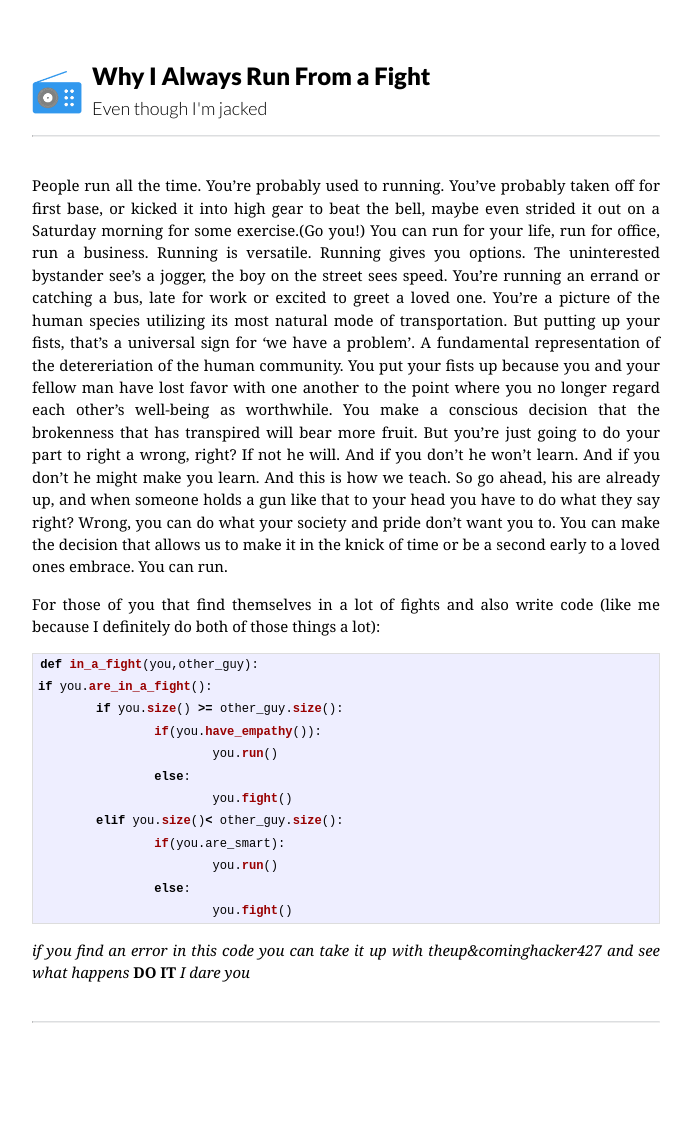
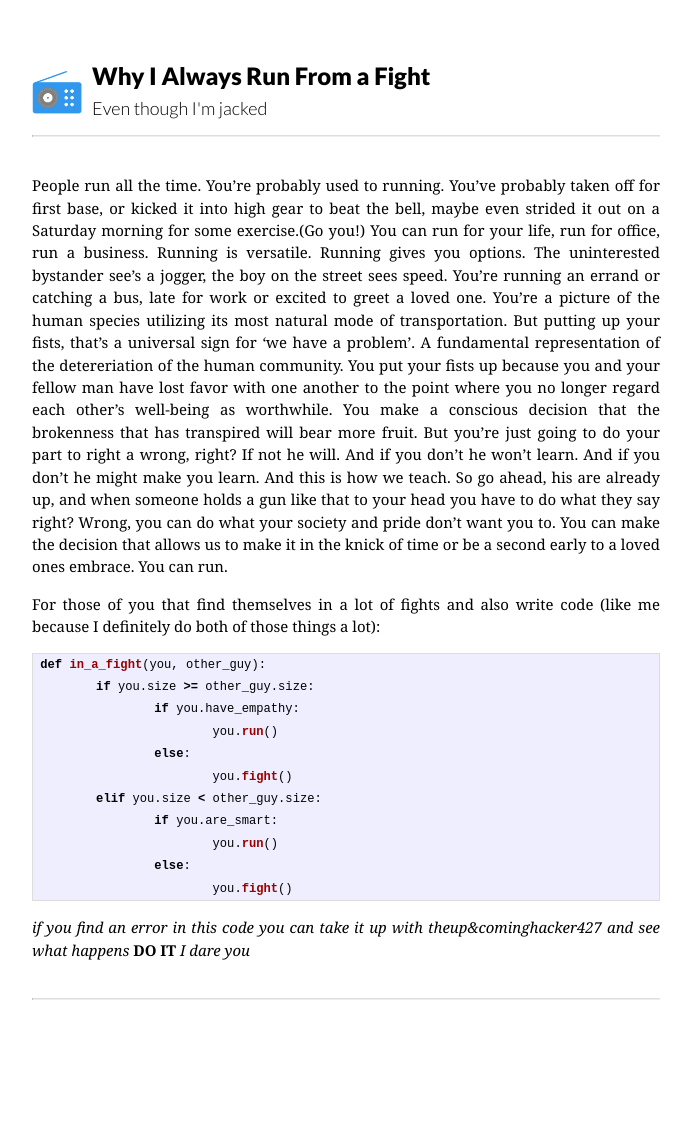
Before and after one commit to samcal/thenewrad.io, a Jekyll site: the page built from _posts/2014-02-11-Why-I-Always-Run-From-A-Fight.markdown, in a window 1280 px wide. Shown: the whole page, without its empty margins (294-986 px from the left). Built offline with Jekyll 4.4.1, drawn with Linux system fonts in a browser that asks for light colours; Markdown is read by kramdown in place of the engine named in the settings; after the commit the page ends 1101 px from its top, so only the background shows below that.

Commit message:
code section cleanup

```diff
--- a/_posts/2014-02-11-Why-I-Always-Run-From-A-Fight.markdown
+++ b/_posts/2014-02-11-Why-I-Always-Run-From-A-Fight.markdown
@@ -10,21 +10,21 @@ categories: rbfasho
 People run all the time. You’re probably used to running. You’ve probably taken off for first base, or kicked it into high gear to beat the bell, maybe even strided it out on a Saturday morning for some exercise.(Go you!) You can run for your life, run for office, run a business. Running is versatile. Running gives you options. The uninterested bystander see’s a jogger, the boy on the street sees speed. You’re running an errand or catching a bus, late for work or excited to greet a loved one. You’re a picture of the human species utilizing its most natural mode of transportation. But putting up your fists, that’s  a universal sign for ‘we have a problem’. A fundamental representation of the detereriation of the human community. You put your fists up because you and your fellow man have lost favor with one another to the point where you no longer regard each other’s well-being as worthwhile. You make a conscious decision that the brokenness that has transpired will bear more fruit. But you’re just going to do your part to right a wrong, right? If not he will. And if you don’t he won’t learn. And if you don’t he might make you learn. And this is how we teach. So go ahead, his are already up, and when someone holds a gun like that to your head you have to do what they say right? Wrong, you can do what your society and pride don’t want you to. You can make the decision that allows us to make it in the knick of time or be a second early to a loved ones embrace. You can run.
 
 For those of you that find themselves in a lot of fights and also write code (like me because I definitely do both of those things a lot):
-{%highlight python %}
 
-def in_a_fight(you,other_guy):
-if you.are_in_a_fight():
-	if you.size() >= other_guy.size():
-		if(you.have_empathy()):
+{% highlight python %}
+
+def in_a_fight(you, other_guy):
+	if you.size >= other_guy.size:
+		if you.have_empathy:
 			you.run()
 		else:
 			you.fight()
-	elif you.size()< other_guy.size():
-		if(you.are_smart):
+	elif you.size < other_guy.size:
+		if you.are_smart:
 			you.run()
 		else:
 			you.fight()
-{%endhighlight %}
+{% endhighlight %}
 
 *if you find an error in this code you can take it up with theup&cominghacker427 and see what happens*
 **DO IT**
```
